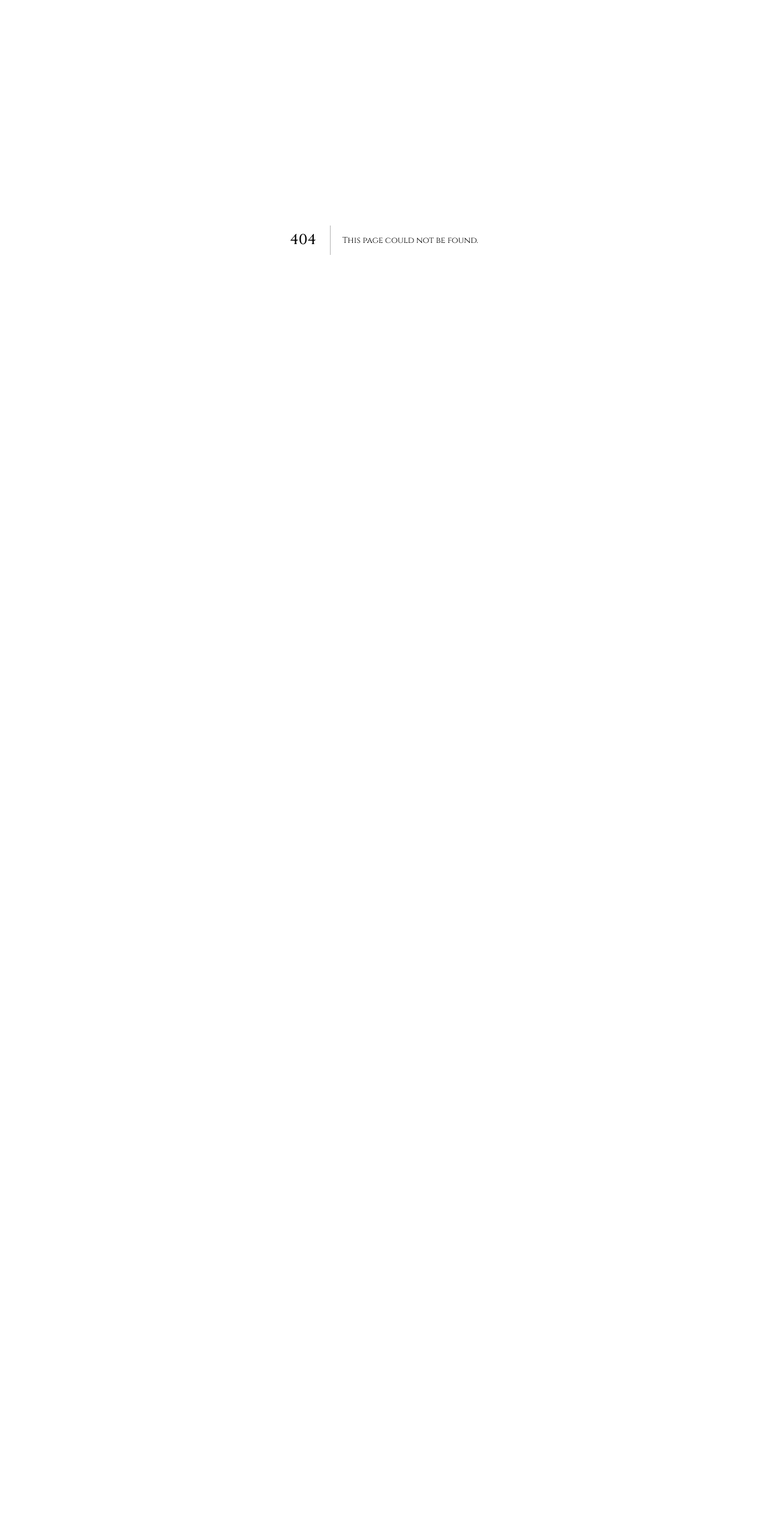
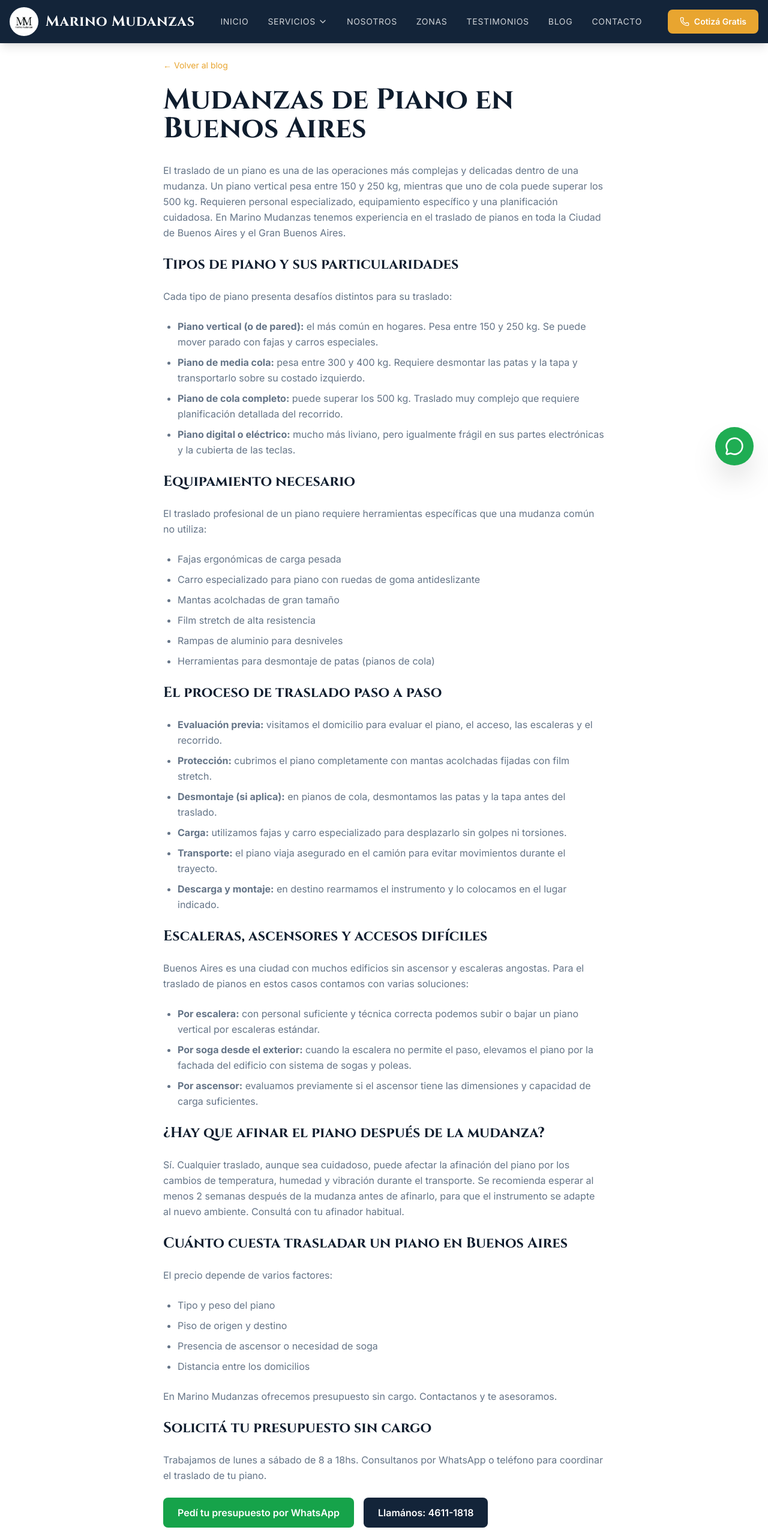
Before and after one commit to Lukaku55/marinomudanzas-next, a Next.js app: page /blog/mudanzas-de-piano-buenos-aires in a window 1280 px wide. Before the commit this address had no page. Shown: the top 2566 px of the page at 60% size. Before the commit the page ends 800 px from the top, so only its background shows below. Built offline with nearby package versions, Linux system fonts and the light colour scheme.

Commit message:
feat: agregar blog sobre mudanzas de piano en Buenos Aires

```diff
--- /dev/null
+++ b/app/blog/mudanzas-de-piano-buenos-aires/page.tsx
@@ -0,0 +1,87 @@
+import type { Metadata } from "next";
+import Header from "@/components/Header";
+import Footer from "@/components/Footer";
+import WhatsAppButton from "@/components/WhatsAppButton";
+import Link from "next/link";
+
+export const metadata: Metadata = {
+  title: "Mudanzas de Piano en Buenos Aires | Marino Mudanzas",
+  description: "Especialistas en el traslado de pianos verticales y de cola en Buenos Aires. Técnicas profesionales, equipamiento especializado y más de 80 años de experiencia.",
+};
+
+export default function Page() {
+  return (
+    <>
+      <Header />
+      <main className="pt-24 pb-20">
+        <article className="container mx-auto px-4 max-w-3xl">
+          <Link href="/blog" className="font-body text-gold hover:underline text-sm mb-6 inline-block">← Volver al blog</Link>
+          <h1 className="font-display text-3xl md:text-5xl font-bold text-foreground mb-4">Mudanzas de Piano en Buenos Aires</h1>
+          <div className="prose prose-lg mt-8 font-body text-muted-foreground leading-relaxed space-y-6">
+            <p>El traslado de un piano es una de las operaciones más complejas y delicadas dentro de una mudanza. Un piano vertical pesa entre 150 y 250 kg, mientras que uno de cola puede superar los 500 kg. Requieren personal especializado, equipamiento específico y una planificación cuidadosa. En Marino Mudanzas tenemos experiencia en el traslado de pianos en toda la Ciudad de Buenos Aires y el Gran Buenos Aires.</p>
+
+            <h2 className="font-display text-2xl font-bold text-foreground mt-10 mb-4">Tipos de piano y sus particularidades</h2>
+            <p>Cada tipo de piano presenta desafíos distintos para su traslado:</p>
+            <ul className="list-disc pl-6 space-y-2">
+              <li><strong>Piano vertical (o de pared):</strong> el más común en hogares. Pesa entre 150 y 250 kg. Se puede mover parado con fajas y carros especiales.</li>
+              <li><strong>Piano de media cola:</strong> pesa entre 300 y 400 kg. Requiere desmontar las patas y la tapa y transportarlo sobre su costado izquierdo.</li>
+              <li><strong>Piano de cola completo:</strong> puede superar los 500 kg. Traslado muy complejo que requiere planificación detallada del recorrido.</li>
+              <li><strong>Piano digital o eléctrico:</strong> mucho más liviano, pero igualmente frágil en sus partes electrónicas y la cubierta de las teclas.</li>
+            </ul>
+
+            <h2 className="font-display text-2xl font-bold text-foreground mt-10 mb-4">Equipamiento necesario</h2>
+            <p>El traslado profesional de un piano requiere herramientas específicas que una mudanza común no utiliza:</p>
+            <ul className="list-disc pl-6 space-y-2">
+              <li>Fajas ergonómicas de carga pesada</li>
+              <li>Carro especializado para piano con ruedas de goma antideslizante</li>
+              <li>Mantas acolchadas de gran tamaño</li>
+              <li>Film stretch de alta resistencia</li>
+              <li>Rampas de aluminio para desniveles</li>
+              <li>Herramientas para desmontaje de patas (pianos de cola)</li>
+            </ul>
+
+            <h2 className="font-display text-2xl font-bold text-foreground mt-10 mb-4">El proceso de traslado paso a paso</h2>
+            <ul className="list-disc pl-6 space-y-2">
+              <li><strong>Evaluación previa:</strong> visitamos el domicilio para evaluar el piano, el acceso, las escaleras y el recorrido.</li>
+              <li><strong>Protección:</strong> cubrimos el piano completamente con mantas acolchadas fijadas con film stretch.</li>
+              <li><strong>Desmontaje (si aplica):</strong> en pianos de cola, desmontamos las patas y la tapa antes del traslado.</li>
+              <li><strong>Carga:</strong> utilizamos fajas y carro especializado para desplazarlo sin golpes ni torsiones.</li>
+              <li><strong>Transporte:</strong> el piano viaja asegurado en el camión para evitar movimientos durante el trayecto.</li>
+              <li><strong>Descarga y montaje:</strong> en destino rearmamos el instrumento y lo colocamos en el lugar indicado.</li>
+            </ul>
+
+            <h2 className="font-display text-2xl font-bold text-foreground mt-10 mb-4">Escaleras, ascensores y accesos difíciles</h2>
+            <p>Buenos Aires es una ciudad con muchos edificios sin ascensor y escaleras angostas. Para el traslado de pianos en estos casos contamos con varias soluciones:</p>
+            <ul className="list-disc pl-6 space-y-2">
+              <li><strong>Por escalera:</strong> con personal suficiente y técnica correcta podemos subir o bajar un piano vertical por escaleras estándar.</li>
+              <li><strong>Por soga desde el exterior:</strong> cuando la escalera no permite el paso, elevamos el piano por la fachada del edificio con sistema de sogas y poleas.</li>
+              <li><strong>Por ascensor:</strong> evaluamos previamente si el ascensor tiene las dimensiones y capacidad de carga suficientes.</li>
+            </ul>
+
+            <h2 className="font-display text-2xl font-bold text-foreground mt-10 mb-4">¿Hay que afinar el piano después de la mudanza?</h2>
+            <p>Sí. Cualquier traslado, aunque sea cuidadoso, puede afectar la afinación del piano por los cambios de temperatura, humedad y vibración durante el transporte. Se recomienda esperar al menos 2 semanas después de la mudanza antes de afinarlo, para que el instrumento se adapte al nuevo ambiente. Consultá con tu afinador habitual.</p>
+
+            <h2 className="font-display text-2xl font-bold text-foreground mt-10 mb-4">Cuánto cuesta trasladar un piano en Buenos Aires</h2>
+            <p>El precio depende de varios factores:</p>
+            <ul className="list-disc pl-6 space-y-2">
+              <li>Tipo y peso del piano</li>
+              <li>Piso de origen y destino</li>
+              <li>Presencia de ascensor o necesidad de soga</li>
+              <li>Distancia entre los domicilios</li>
+            </ul>
+            <p>En Marino Mudanzas ofrecemos presupuesto sin cargo. Contactanos y te asesoramos.</p>
+
+            <h2 className="font-display text-2xl font-bold text-foreground mt-10 mb-4">Solicitá tu presupuesto sin cargo</h2>
+            <p>Trabajamos de lunes a sábado de 8 a 18hs. Consultanos por WhatsApp o teléfono para coordinar el traslado de tu piano.</p>
+            <div className="flex flex-col sm:flex-row gap-4 mt-6">
+              <a href="https://wa.me/5491154507435" target="_blank" rel="noopener noreferrer" className="flex items-center justify-center gap-2 bg-green-600 text-white px-6 py-3 rounded-lg font-semibold hover:opacity-90 transition-opacity">Pedí tu presupuesto por WhatsApp</a>
+              <a href="tel:+541146111818" className="flex items-center justify-center gap-2 bg-navy text-white px-6 py-3 rounded-lg font-semibold hover:opacity-90 transition-opacity">Llamános: 4611-1818</a>
+            </div>
+          </div>
+        </article>
+      </main>
+      <Footer />
+      <WhatsAppButton />
+    </>
+  );
+}
```
